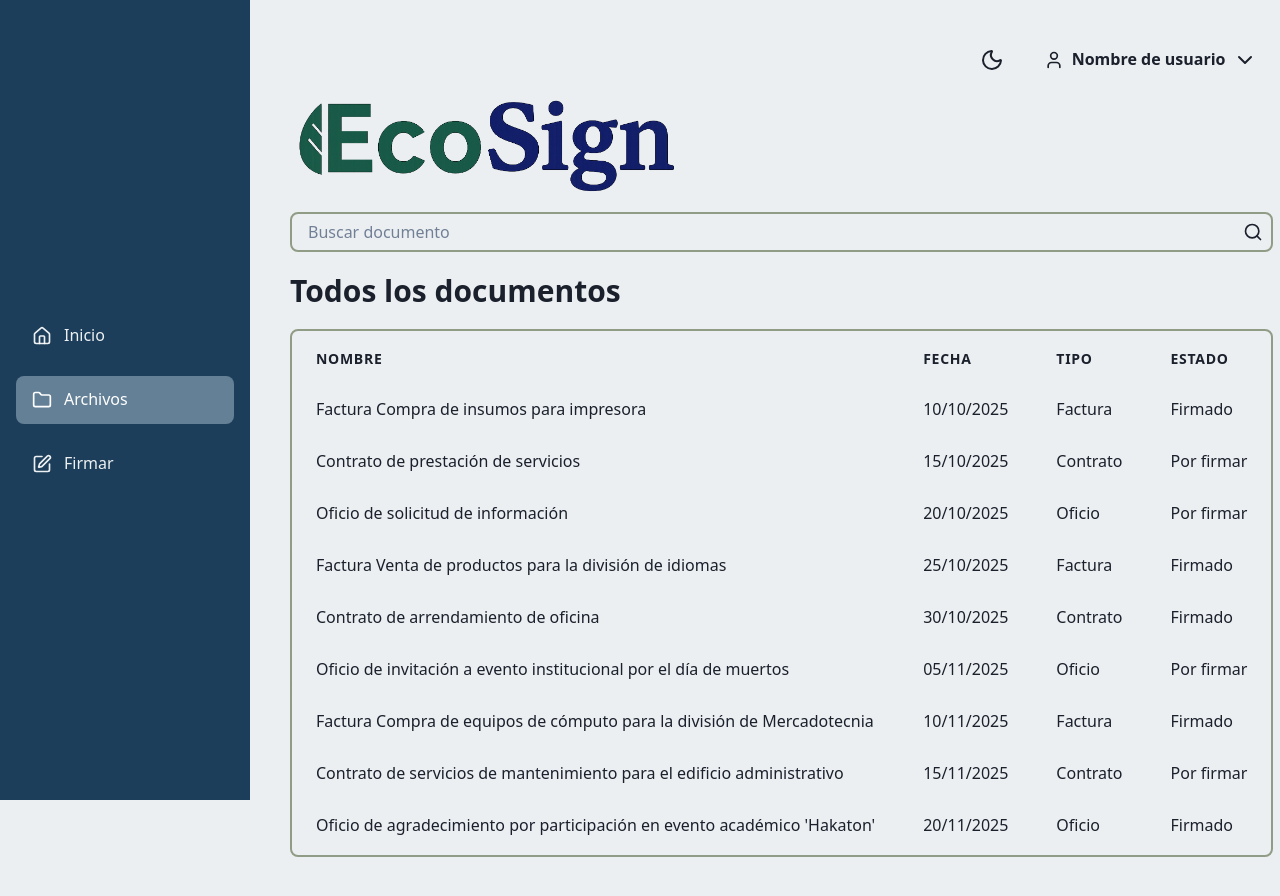
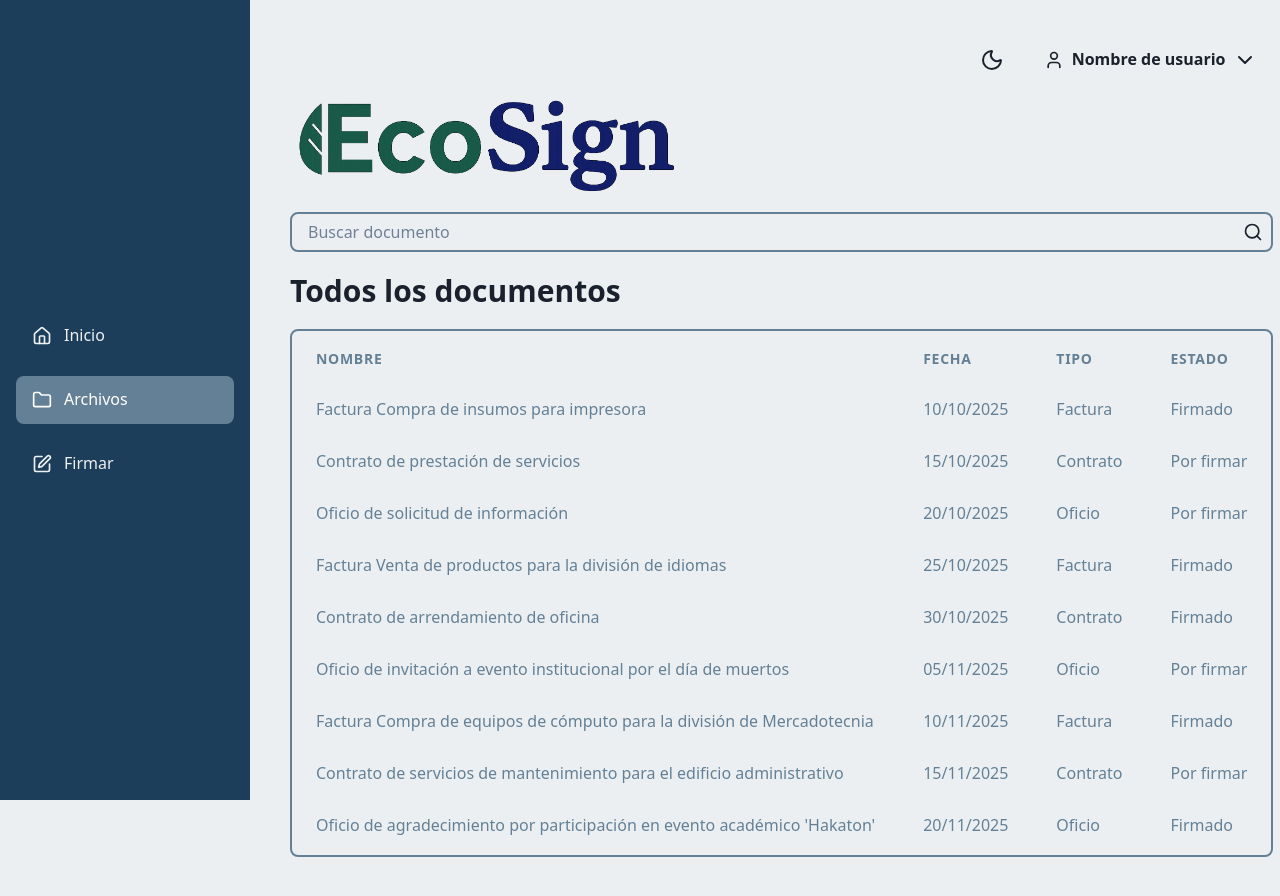
Before and after one commit to aleekDroid/EcoSign_FrontEnd, a React (Create React App) app: page /archivoUser in a window 1280 px wide. Shown: the top 896 px of the page. Built offline with nearby package versions, Linux system fonts and the light colour scheme.

Commit message:
fix (userFiles): Correción en la tabla de la vista de usuarios.

```diff
--- /dev/null
+++ b/src/components/forms/user/UserSearchInput.jsx
@@ -0,0 +1,37 @@
+import { Input, InputGroup, InputRightElement, Icon } from "@chakra-ui/react";
+import { Search } from "lucide-react";
+import React from 'react';
+
+// Se utiliza React.forwardRef para poder usar 'ref' si es necesario en el futuro.
+const EcoSignInput = React.forwardRef((props, ref) => {
+    const defaultStyles = {
+        size: "md",
+
+        borderRadius: "lg",
+        borderWidth: "2px",
+        bg: "bg-default",
+        color: "accent-default",
+        borderColor: "secondary-default",
+        mb: 4,
+        _focus: {
+            borderColor: 'secondary-default',
+            boxShadow: '0 0 0 1px secondary-default',
+        }
+    };
+
+    return (
+        <InputGroup>
+        <Input
+            {...defaultStyles}
+            {...props}
+            ref={ref}
+        />
+        <InputRightElement pointerEvents="none">
+            <Icon as={Search} color="secondary" boxSize={5} />
+        </InputRightElement>
+    </InputGroup>
+    );
+});
+
+EcoSignInput.displayName = 'EcoSignInput';
+export default EcoSignInput;
--- a/src/pages/archivo.jsx
+++ b/src/pages/archivo.jsx
@@ -36,27 +36,6 @@ function Archivo() {
         </Button>
     )
 
-    const DocumentsTable = () => (
-        <TableContainer w="full" mt={4} borderRadius="lg" borderWidth="2px" borderColor="accent-default" bg="bg-default" color="secondary">
-            <Table size="md"> {/*variant="simple" */}
-                <Thead>
-                    <Tr>
-                        <Th color="secondary" fontWeight="bold" fontFamily="body">Nombre</Th>
-                        <Th color="secondary" fontWeight="bold" fontFamily="body">Fecha</Th>
-                        <Th color="secondary" fontWeight="bold" fontFamily="body">Tipo</Th>
-                        <Th color="secondary" fontWeight="bold" fontFamily="body">Estado</Th>
-                    </Tr>
-                </Thead>
-                <Tbody>
-                    <Tr><Td color="secondary">Documento de ejemplo 1</Td><Td color="secondary">01/10/2025</Td><Td color="secondary">Contrato</Td><Td color="secondary">Firmado</Td><Td><signButton/></Td></Tr>
-                    <Tr><Td color="secondary">Documento de ejemplo 2</Td><Td color="secondary">01/10/2025</Td><Td color="secondary">Oficio</Td><Td color="accent-default">Firmar</Td><Td><signedButton/></Td></Tr>
-                    <Tr><Td color="secondary">Documento de ejemplo 3</Td><Td color="secondary">01/10/2025</Td><Td color="secondary">Facturas</Td><Td color="accent-default">Firmar</Td><Td><signButton/></Td></Tr>
-                    <Tr><Td color="secondary">Documento de ejemplo 4</Td><Td color="secondary">01/10/2025</Td><Td color="secondary">Contrato</Td><Td color="secondary">Firmado</Td><Td><signedButton/></Td></Tr>
-                </Tbody>
-            </Table>
-        </TableContainer>
-    )
-
     return (
         <Flex minH="100vh" bg="bg-default" w="full">
             <AdminSidebar />
--- a/src/pages/user/archivoUser.jsx
+++ b/src/pages/user/archivoUser.jsx
@@ -3,8 +3,8 @@ import EcoSign from "../../assets/EcoSign.PNG";
 import UserSidebar from '../../components/layout/Usersidebar';
 import { useNavigate } from 'react-router-dom';
 import Header from '../../components/layout/Header';
-import SearchInput from '../../components/forms/SearchInput';
-import { DocumentTable } from '../../components/documents/DocumentTable';
+import UserSearchInput from '../../components/forms/user/UserSearchInput';
+import { UserDocumentTable } from '../../components/documents/user/UserDocumentTable';
 import { useFetchDocuments } from '../../hooks/useFetchDocuments';
 
 function ArchivoUser() {
@@ -19,10 +19,10 @@ function ArchivoUser() {
 
     const signButton = () => (
         <Button
-        bg="accent-default"
+        bg="secondary-default"
         color="bg-default"
         size='xs'
-        _hover={{ bg: 'primary-default' }}>
+        _hover={{ bg: 'user-default' }}>
             Firmar
         </Button>
     )
@@ -65,7 +65,7 @@ function ArchivoUser() {
                     <Header />
                 </Box>
                 <Image src={EcoSign} alt="EcoSign Logo" w="40%" mb={4} />
-                <SearchInput
+                <UserSearchInput
                     placeholder="Buscar documento"
                     type="text"
                     mb={4}
@@ -73,7 +73,7 @@ function ArchivoUser() {
                 <Text as="b" fontSize="30px" mt={8} mb={4} color="text" textAlign="left">
                     Todos los documentos
                 </Text>
-                <DocumentTable documents={documents} isLoading={isLoading} error={error} />
+                <UserDocumentTable documents={documents} isLoading={isLoading} error={error} />
             </Box>
         </Flex>
     )
```
Also changed, not shown: src/components/forms/user/UserEcoSignInput.jsx (added, +31 -0 lines).
